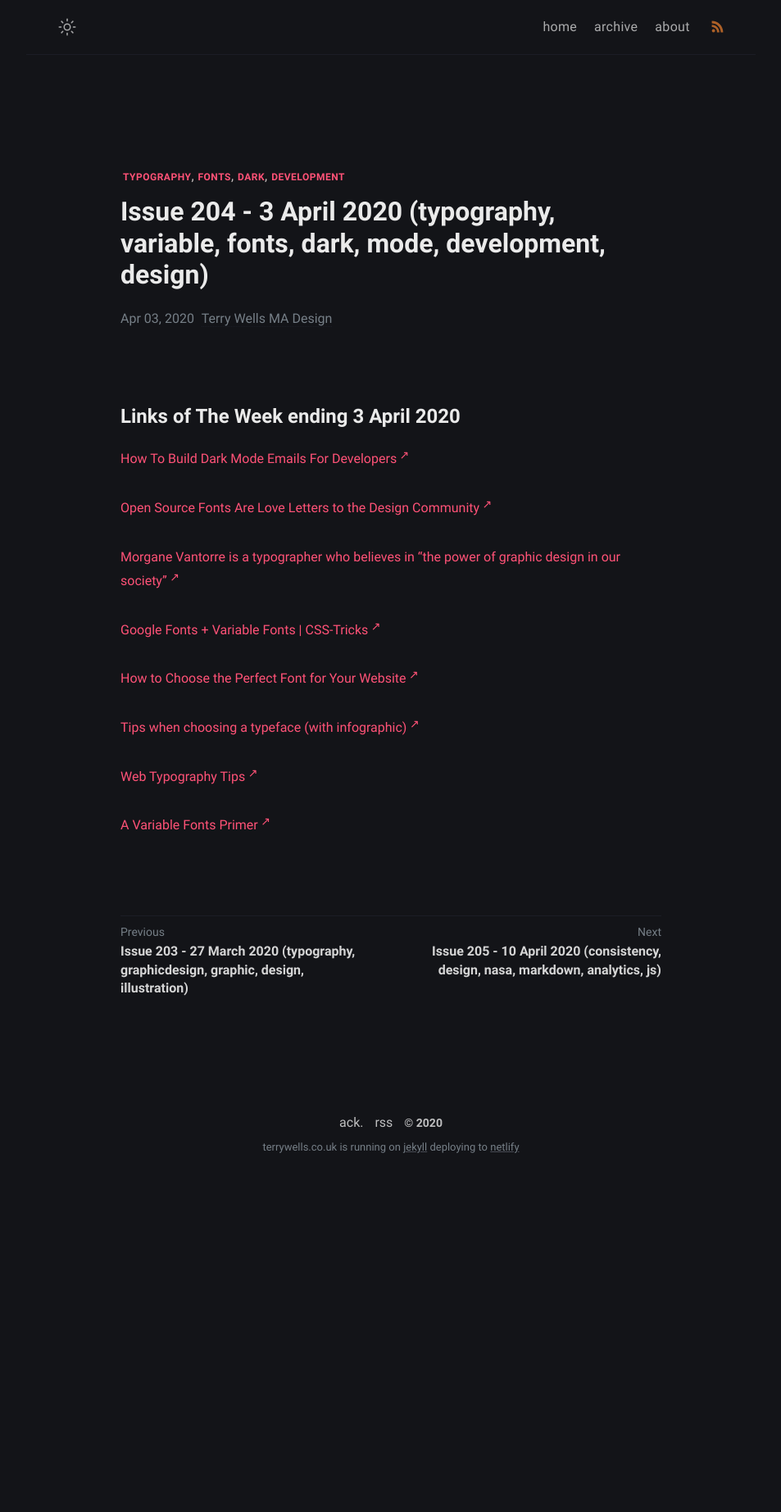
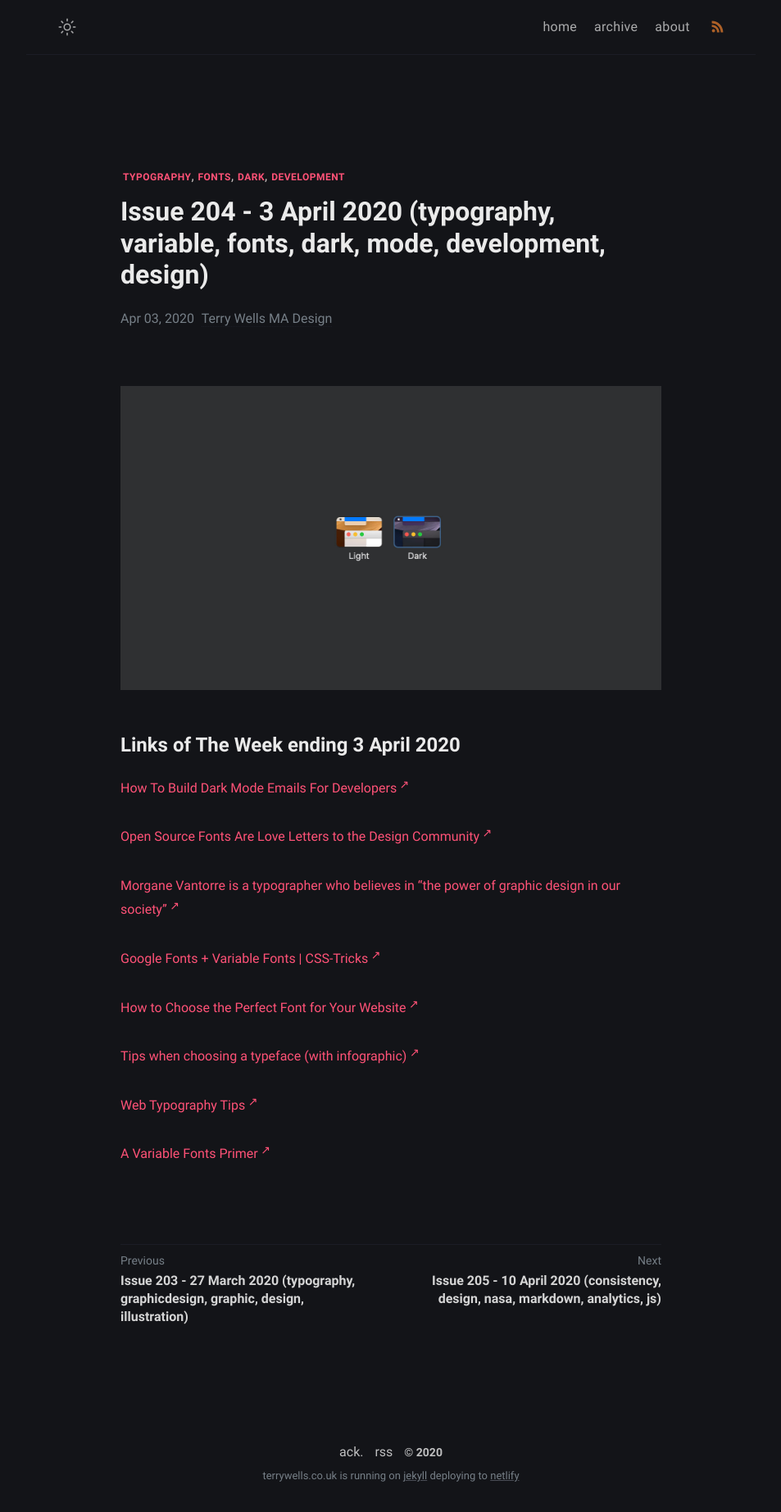
Before and after one commit to wristtattoo/jekyll-klise, a Jekyll site: the page built from _posts/2020-11-03-issue-204-3-april-2020-typography-variable-fonts-dark-mode-development-design.md, in a window 1280 px wide. Shown: the whole page at 82% size, without its empty margins (163-1116 px from the left). Built offline with Jekyll 4.4.1, drawn with Linux system fonts in a browser that asks for light colours; a script that is not in the unit is left out; before the commit the page ends 1444 px from its top, so only the background shows below that.

```diff
--- a/_posts/2020-11-03-issue-204-3-april-2020-typography-variable-fonts-dark-mode-development-design.md
+++ b/_posts/2020-11-03-issue-204-3-april-2020-typography-variable-fonts-dark-mode-development-design.md
@@ -5,6 +5,8 @@
 tags: typography fonts dark development
 date: 2020-04-03T17:49:19.664Z
 ---
+![How To Build Dark Mode Emails For Developers](/assets/uploads/issue-204.jpg "How To Build Dark Mode Emails For Developers")
+
 # Links of The Week ending 3 April 2020
 
 <a href="https://htmlemail.io/blog/dark-mode-email-styles" title="How To Build Dark Mode Emails For Developers" alt="How To Build Dark Mode Emails For Developers" target="_blank">How To Build Dark Mode Emails For Developers</a>
```
Also changed, not shown: assets/uploads/issue-204.jpg (added).
